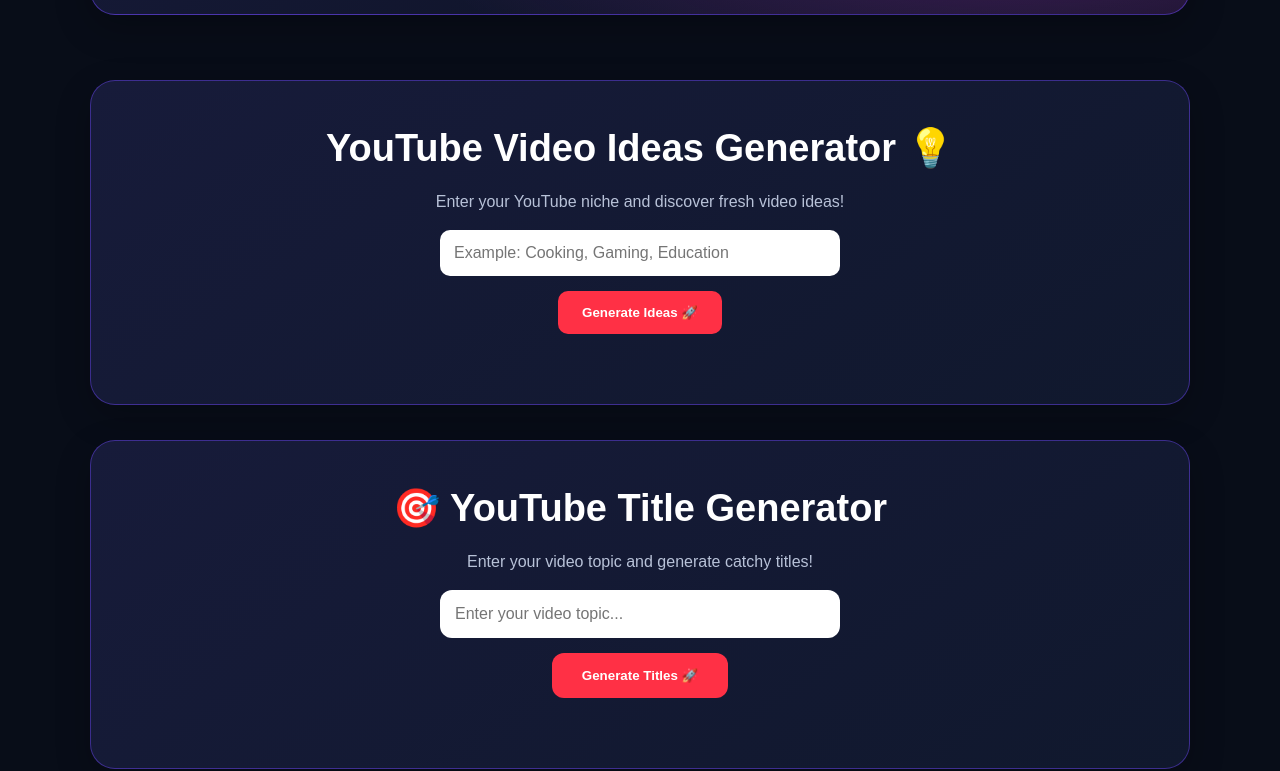
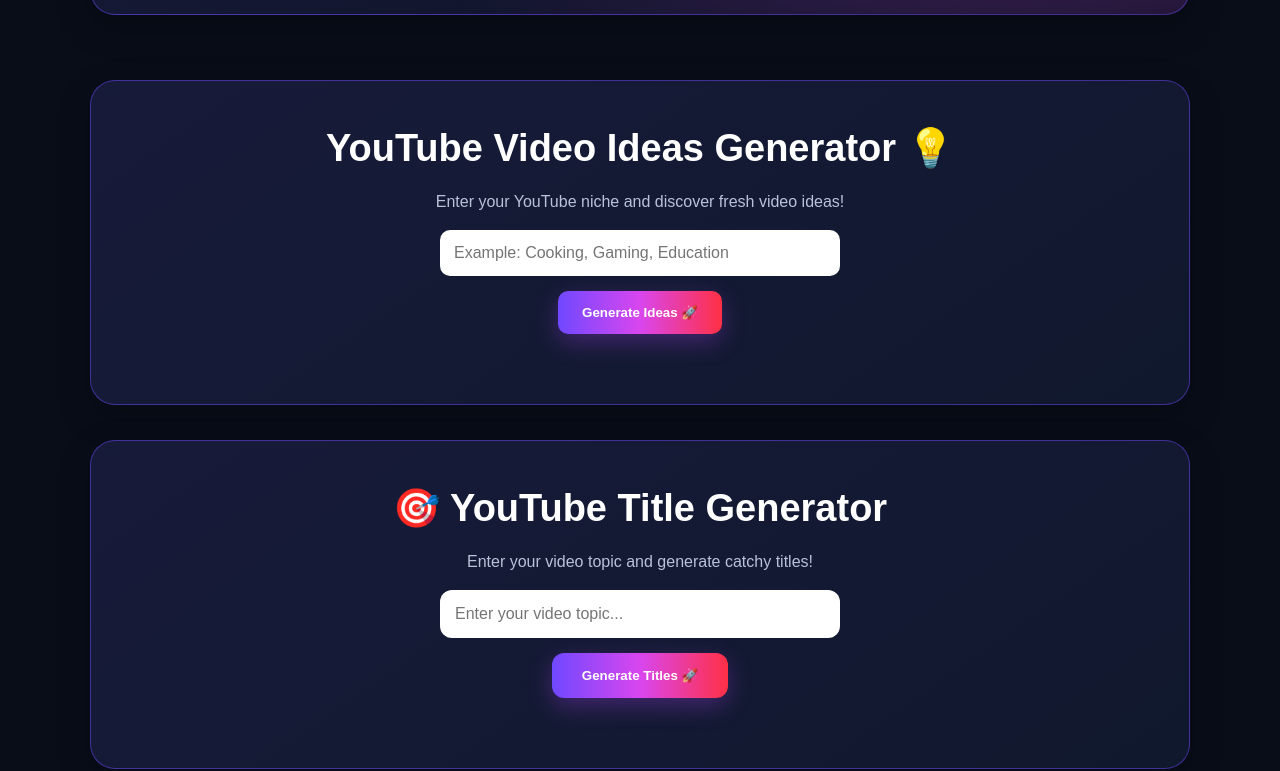
Before and after one commit to nainasingh9212-sudo/creatorgrow-ai, a plain HTML site: page index.html in a window 1280 px wide. Shown: the part 3785-4556 px from the top of the page. Drawn offline with Linux system fonts and the light colour scheme.

Commit message:
Update index.html

```diff
--- a/index.html
+++ b/index.html
@@ -886,6 +886,37 @@ header {
     padding: 35px 18px !important;
   }
   }
+  /* PREMIUM GENERATOR BUTTONS */
+
+#video-generator button,
+#title-generator button,
+#seo-tags button,
+#description-generator button,
+#hashtag-generator button {
+  background: linear-gradient(90deg, #7048FF, #D946EF, #FF3045) !important;
+  border: none !important;
+  box-shadow: 0 8px 25px rgba(180,70,255,0.30);
+  cursor: pointer;
+}
+  /* PINK BORDER ON GENERATOR TAP */
+
+#video-generator,
+#title-generator,
+#seo-tags,
+#description-generator,
+#hashtag-generator {
+  border: 1px solid rgba(112, 72, 255, 0.5) !important;
+  transition: all 0.3s ease;
+}
+
+#video-generator:focus-within,
+#title-generator:focus-within,
+#seo-tags:focus-within,
+#description-generator:focus-within,
+#hashtag-generator:focus-within {
+  border-color: #D946EF !important;
+  box-shadow: 0 0 18px rgba(217, 70, 239, 0.35);
+}
 </style>
 
 </head>
```
